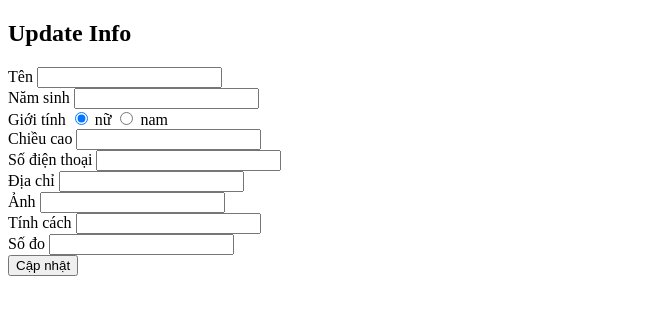
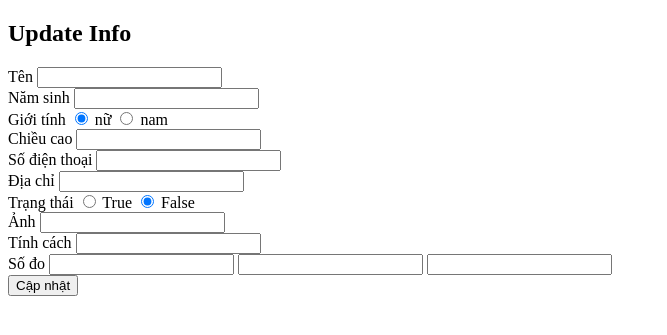
Before and after one commit to KhauTu/C4E15---Khau-Tu, a Flask app: template Homework Web/Web3/templates/update_form.html in a window 1280 px wide. Shown: the top 335 px of the page, without its empty margins (0-667 px from the left). Run offline with Flask 2, Linux system fonts and the light colour scheme; the template is opened without the code that fills it, so the values that code supplies are empty.

Commit message:
HW web3 update

```diff
--- a/Homework Web/Web3/app.py
+++ b/Homework Web/Web3/app.py
@@ -52,29 +52,40 @@ def update(service_id):
         return render_template('update_form.html', service_update = service_update)
     elif request.method == 'POST':
         form = request.form
+        # print(*form.items())
+        # print(form['status'])
+        # status = form['status']
+        measure1 = int(form['measure1'])
+        measure2 = int(form['measure2'])
+        measure3 = int(form['measure3'])
+        set_measure = [measure1, measure2, measure3]
+        # if status == 1:
+        #     set_status = True
+        # else:
+        #     set_status = False
+
         service_update.update(set__name = form['name'],
-        set__yob = form['yob'],
-        set__gender = form['gender'],
-        set__height = form['height'],
-        set__phone = form['phone'],
-        set__address = form['address'],
-        # set__status = str_to_bool(form['status']),
-        # json.loads(form['status']),
-        set__image = form['image'],
-        set__desciption = form['desciption'],
-        set__measurements = form['measurements'].split()
-        )
+                                set__yob = form['yob'],
+                                set__gender = form['gender'],
+                                set__height = form['height'],
+                                set__phone = form['phone'],
+                                set__address = form['address'],
+                                set__status = True if form['status'] == 1 else False, # set__status == set_status
+                                set__image = form['image'],
+                                set__desciption = form['desciption'],
+                                set__measurements = set_measure # form['measurements'].split('-')
+                                )
 
         service_update.reload()
-        # new_service = Service(name = name,
-        #                         yob = yob,
-        #                         gender = gender,
-        #                         height = height,
-        #                         phone = phone,
-        #                         address = address,
-        #                         desciption = desciption,
-        #                         measurements = measurements,
-        #                         )
+        # # new_service = Service(name = name,
+        # #                         yob = yob,
+        # #                         gender = gender,
+        # #                         height = height,
+        # #                         phone = phone,
+        # #                         address = address,
+        # #                         desciption = desciption,
+        # #                         measurements = measurements,
+        # #                         )
         # new_service.save()
         return "Updated"
 
--- a/Homework Web/Web3/templates/update_form.html
+++ b/Homework Web/Web3/templates/update_form.html
@@ -28,9 +28,18 @@
     <label for="">Địa chỉ</label>
     <input type="text" name="address" value="{{  service_update.address   }}"> <br>
 
-    <!-- <label for="">Trạng thái</label>
-    <input type="radio" name="status" value="{{  service_update.status   }}" checked> {{  "false" if service_update.status == False else "true" }}
-    <input type="radio" name="status" value="{{  "false" if service_update.status != False else "true" }}"> {{  "false" if service_update.status != False else "true" }} <br> -->
+    <label for="">Trạng thái</label>
+
+
+      {% if service_update.status == True  %}
+      <input type="radio" name="status" value=1 checked> True
+      <input type="radio" name="status" value=0> False <br>
+      {% else  %}
+      <input type="radio" name="status" value=1> True
+      <input type="radio" name="status" value=0 checked> False <br>
+      {% endif  %}
+
+
 
 
     <label for="">Ảnh</label>
@@ -40,7 +49,9 @@
     <input type="text" name="desciption" value="{{  service_update.desciption   }}"> <br>
 
     <label for="">Số đo</label>
-    <input type="" name="measurements" value="{{  service_update.measurements  }}"> <br>
+    <input type="" name="measure1" value="{{  service_update.measurements.0  }}">
+    <input type="" name="measure2" value="{{  service_update.measurements.1  }}">
+    <input type="" name="measure3" value="{{  service_update.measurements.2  }}"> <br>
 
     <button type="submit" name="">Cập nhật</button> <br>
 
```
Also changed, not shown: 1 other file.
